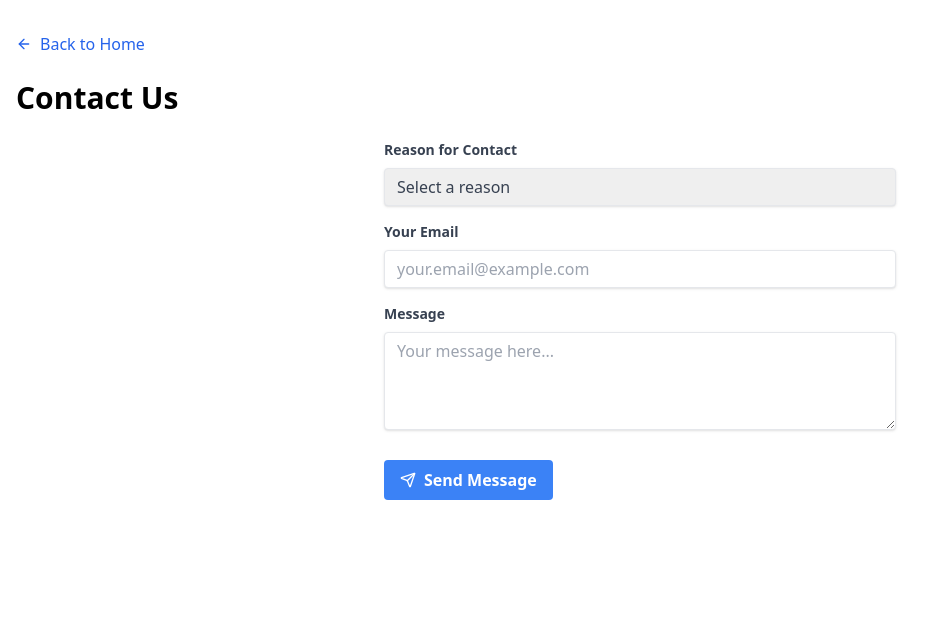
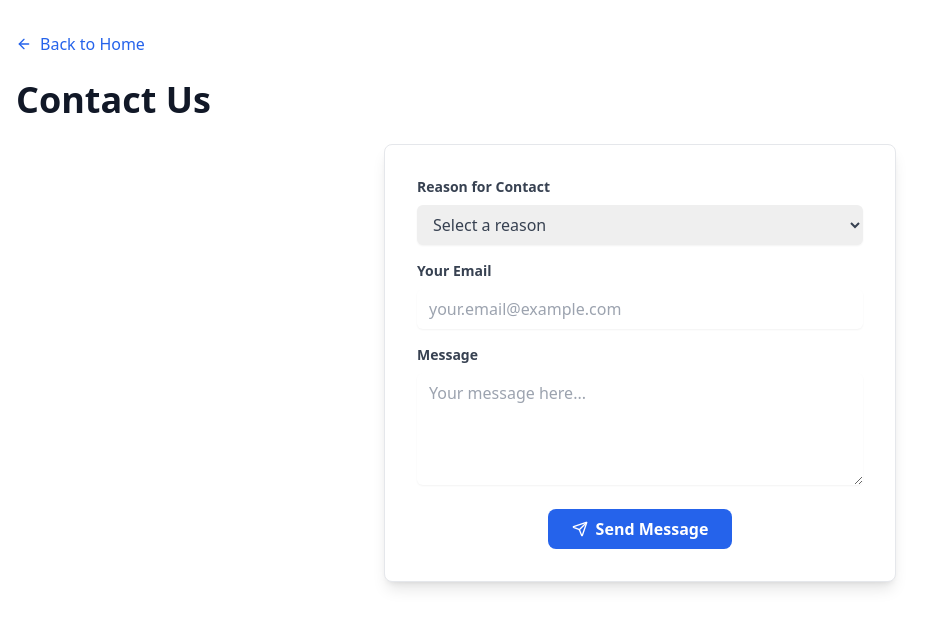
Before and after one commit to atasoya/emu-guide, a Next.js app: page /contact in a window 1280 px wide. Shown: the top 628 px of the page, without its empty margins (0-942 px from the left). Built offline with nearby package versions, Linux system fonts and the light colour scheme.

Commit message:
Enhance contact page

```diff
--- a/src/app/contact/page.tsx
+++ b/src/app/contact/page.tsx
@@ -5,16 +5,16 @@ import Link from 'next/link'
 import { ArrowLeft, Send } from 'lucide-react'
 
 const reasons = [
-  "General Inquiry",
+  "General",
   "Feedback",
-  "Report an Issue",
-  "Suggestion",
   "Sale Item",
-  "Private Class"
+  "Private Class",
+  "Other"
 ]
 
 export default function ContactPage() {
   const [isSubmitted, setIsSubmitted] = useState(false)
+  const [hasError, setHasError] = useState(false)
 
   const handleSubmit = async (event: React.FormEvent<HTMLFormElement>) => {
     event.preventDefault()
@@ -32,29 +32,39 @@ export default function ContactPage() {
 
       if (response.ok) {
         setIsSubmitted(true)
+        setHasError(false)
         form.reset()
       } else {
         console.error('Form submission failed')
+        setHasError(true)
       }
     } catch (error) {
       console.error('Error submitting form:', error)
+      setHasError(true)
     }
   }
 
   return (
     <div className="container mx-auto px-4 py-8">
-      <Link href="/" className="inline-flex items-center mb-6 text-blue-600 hover:text-blue-800">
+      <Link href="/" className="inline-flex items-center mb-6 text-blue-600 hover:text-blue-800 transition-colors duration-300">
         <ArrowLeft className="w-4 h-4 mr-2" />
         Back to Home
       </Link>
-      <h1 className="text-3xl font-bold mb-6">Contact Us</h1>
+      <h1 className="text-4xl font-bold mb-6 text-gray-900">Contact Us</h1>
+
       {isSubmitted ? (
-        <div className="bg-green-100 border border-green-400 text-green-700 px-4 py-3 rounded relative" role="alert">
+        <div className="bg-green-100 border border-green-400 text-green-700 px-4 py-3 rounded-lg relative mb-6" role="alert">
           <strong className="font-bold">Thank you!</strong>
           <span className="block sm:inline"> Your message has been sent successfully.</span>
         </div>
       ) : (
-        <form onSubmit={handleSubmit} className="max-w-lg mx-auto">
+        <form onSubmit={handleSubmit} className="max-w-lg mx-auto bg-white shadow-lg rounded-lg p-8 border border-gray-200">
+          {hasError && (
+            <div className="bg-red-100 border border-red-400 text-red-700 px-4 py-3 rounded-lg relative mb-6" role="alert">
+              <strong className="font-bold">Error!</strong>
+              <span className="block sm:inline"> There was an issue submitting your form. Please try again.</span>
+            </div>
+          )}
           <div className="mb-4">
             <label htmlFor="reason" className="block text-gray-700 text-sm font-bold mb-2">
               Reason for Contact
@@ -63,7 +73,7 @@ export default function ContactPage() {
               id="reason"
               name="reason"
               required
-              className="shadow appearance-none border rounded w-full py-2 px-3 text-gray-700 leading-tight focus:outline-none focus:shadow-outline"
+              className="block w-full shadow-sm border-gray-300 rounded-md py-2 px-3 text-gray-700 focus:ring-blue-500 focus:border-blue-500"
             >
               <option value="">Select a reason</option>
               {reasons.map((reason, index) => (
@@ -80,7 +90,7 @@ export default function ContactPage() {
               id="email"
               name="email"
               required
-              className="shadow appearance-none border rounded w-full py-2 px-3 text-gray-700 leading-tight focus:outline-none focus:shadow-outline"
+              className="block w-full shadow-sm border-gray-300 rounded-md py-2 px-3 text-gray-700 focus:ring-blue-500 focus:border-blue-500"
               placeholder="your.email@example.com"
             />
           </div>
@@ -93,14 +103,14 @@ export default function ContactPage() {
               name="message"
               required
               rows={4}
-              className="shadow appearance-none border rounded w-full py-2 px-3 text-gray-700 leading-tight focus:outline-none focus:shadow-outline"
+              className="block w-full shadow-sm border-gray-300 rounded-md py-2 px-3 text-gray-700 focus:ring-blue-500 focus:border-blue-500"
               placeholder="Your message here..."
             ></textarea>
           </div>
-          <div className="flex items-center justify-between">
+          <div className="flex justify-center">
             <button
               type="submit"
-              className="bg-blue-500 hover:bg-blue-700 text-white font-bold py-2 px-4 rounded focus:outline-none focus:shadow-outline flex items-center"
+              className="inline-flex items-center bg-blue-600 hover:bg-blue-700 text-white font-bold py-2 px-6 rounded-lg transition-colors duration-300"
             >
               <Send className="w-4 h-4 mr-2" />
               Send Message
```
